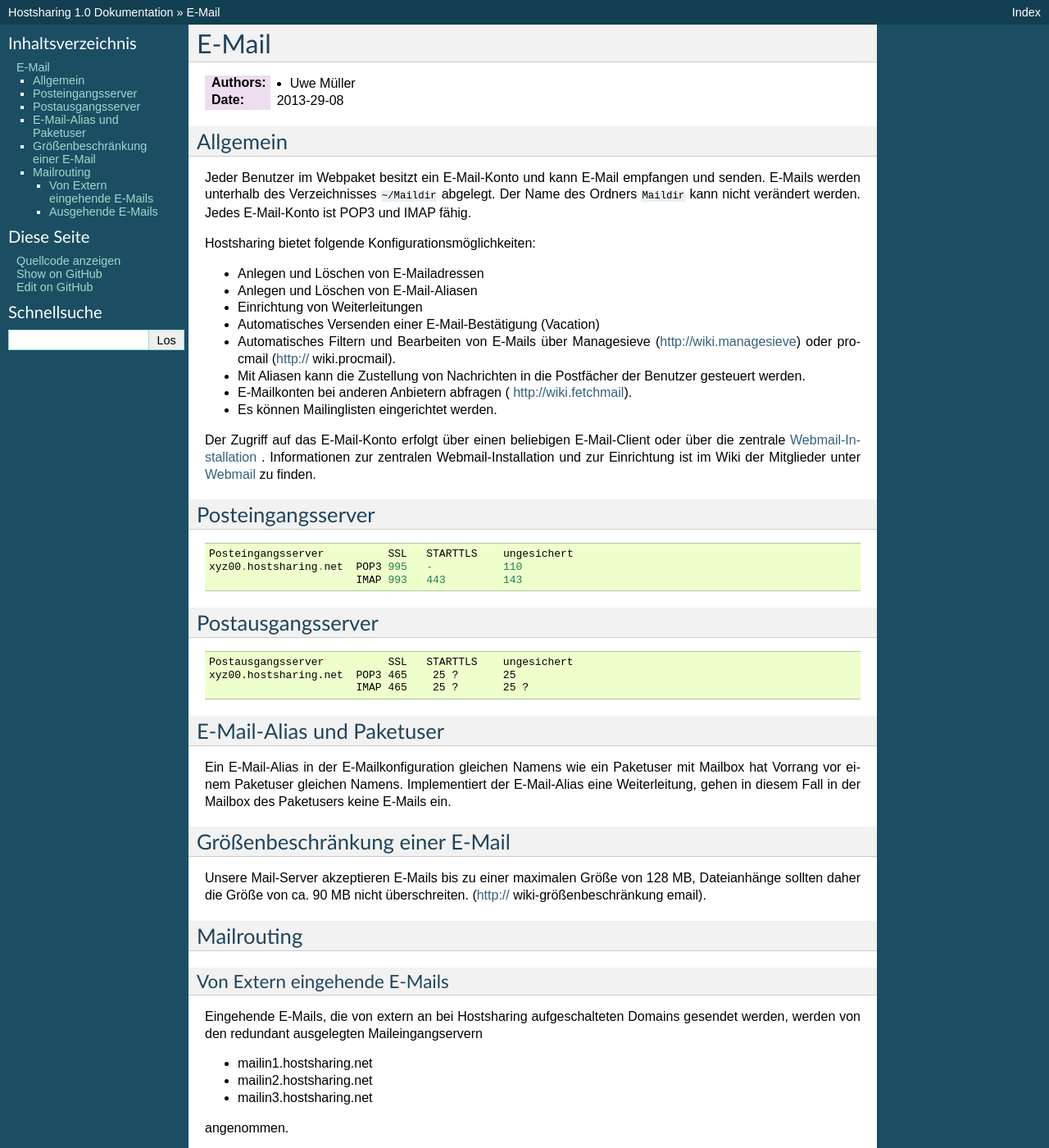
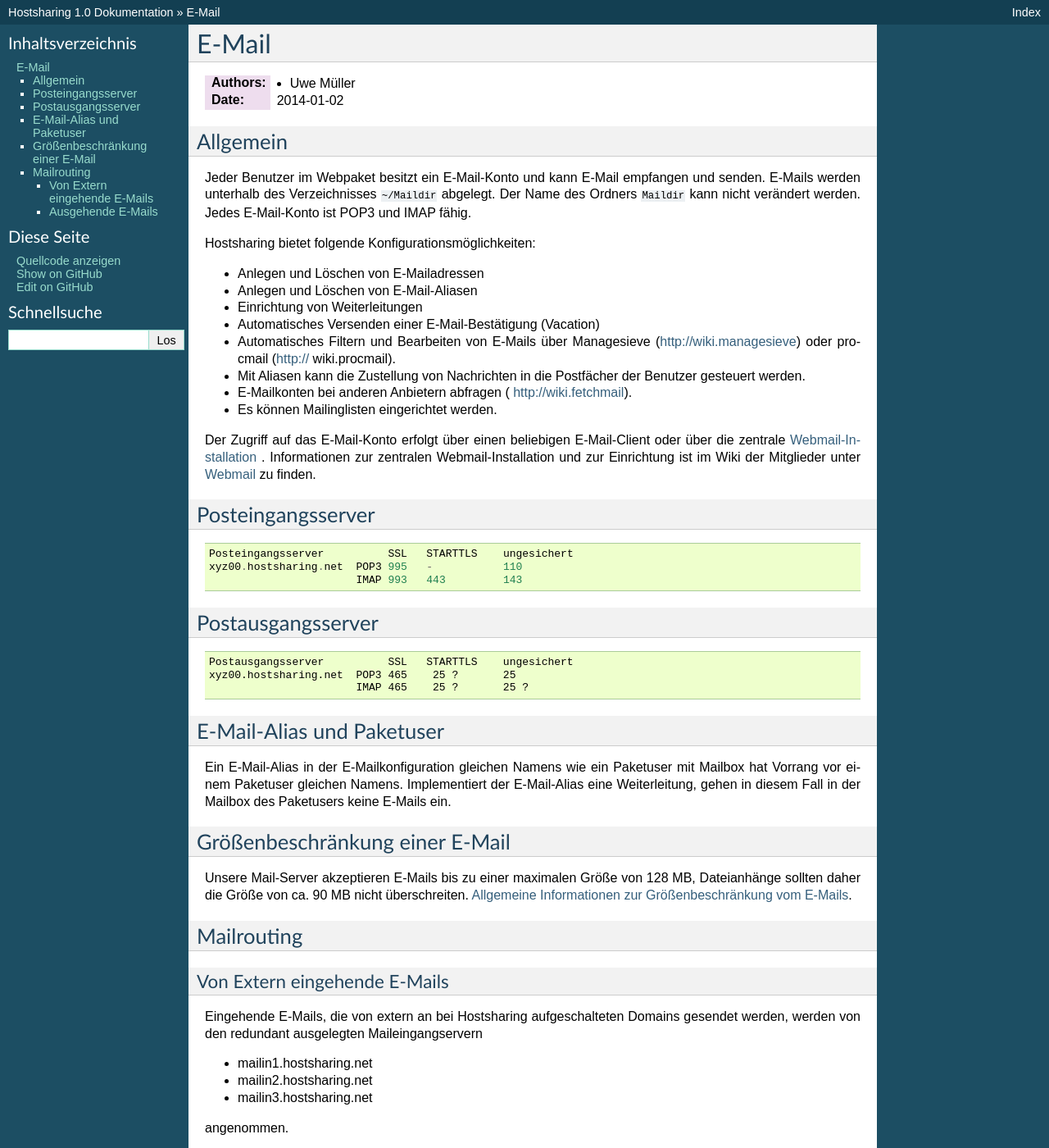
Before and after one commit to hostsharing/hs.docs.users, a Sphinx documentation site: the page built from source/email/email.rst, in a window 1280 px wide and 1400 px high. Shown: the whole window at 82% size. Built offline with Sphinx 7.4.7, drawn with Linux system fonts in a browser that asks for light colours; pages that are not in the unit, such as notebooks, are missing from menus.

Commit message:
delete txt

```diff
--- a/source/email/email.rst
+++ b/source/email/email.rst
@@ -3,7 +3,9 @@
 ======
 
 :Authors: - Uwe Müller
-:Date: 2013-29-08
+:Date: 2014-01-02
+
+
 
 Allgemein
 ---------
@@ -21,7 +23,7 @@
 - E-Mailkonten bei anderen Anbietern abfragen ( http://wiki.fetchmail).
 - Es können Mailinglisten eingerichtet werden.
 
-Der Zugriff auf das E-Mail-Konto erfolgt über einen beliebigen E-Mail-Client oder über die zentrale `Webmail-Installation <http://webmail.hostsharing.net>`_ .
+Der Zugriff auf das E-Mail-Konto erfolgt über einen beliebigen E-Mail-Client oder über die zentrale `Webmail-Installation <https://webmail.hostsharing.net>`_ .
 Informationen zur zentralen Webmail-Installation und zur Einrichtung ist im Wiki der Mitglieder unter `Webmail <https://wiki.hostsharing.net/index.php?title=Webmail>`_ zu finden.
 
 Posteingangsserver
@@ -44,7 +46,7 @@
 
 
 E-Mail-Alias und Paketuser
--------------------------
+--------------------------
 
 Ein E-Mail-Alias in der E-Mailkonfiguration gleichen Namens wie ein Paketuser mit Mailbox hat Vorrang vor einem Paketuser gleichen Namens. Implementiert der E-Mail-Alias eine Weiterleitung, gehen in diesem
 Fall in der Mailbox des Paketusers  keine E-Mails ein.
@@ -54,7 +56,7 @@
 --------------------------------
 
 Unsere Mail-Server akzeptieren E-Mails bis zu einer maximalen Größe von 128 MB, Dateianhänge sollten daher die Größe von ca. 90 MB nicht überschreiten.
-(http:// wiki-größenbeschränkung email).
+`Allgemeine Informationen zur Größenbeschränkung vom E-Mails <https://wiki.hostsharing.net/index.php?title=Gr%C3%B6%C3%9Fenbeschr%C3%A4nkung_von_E-Mails>`_.
 
 
 Mailrouting
```
